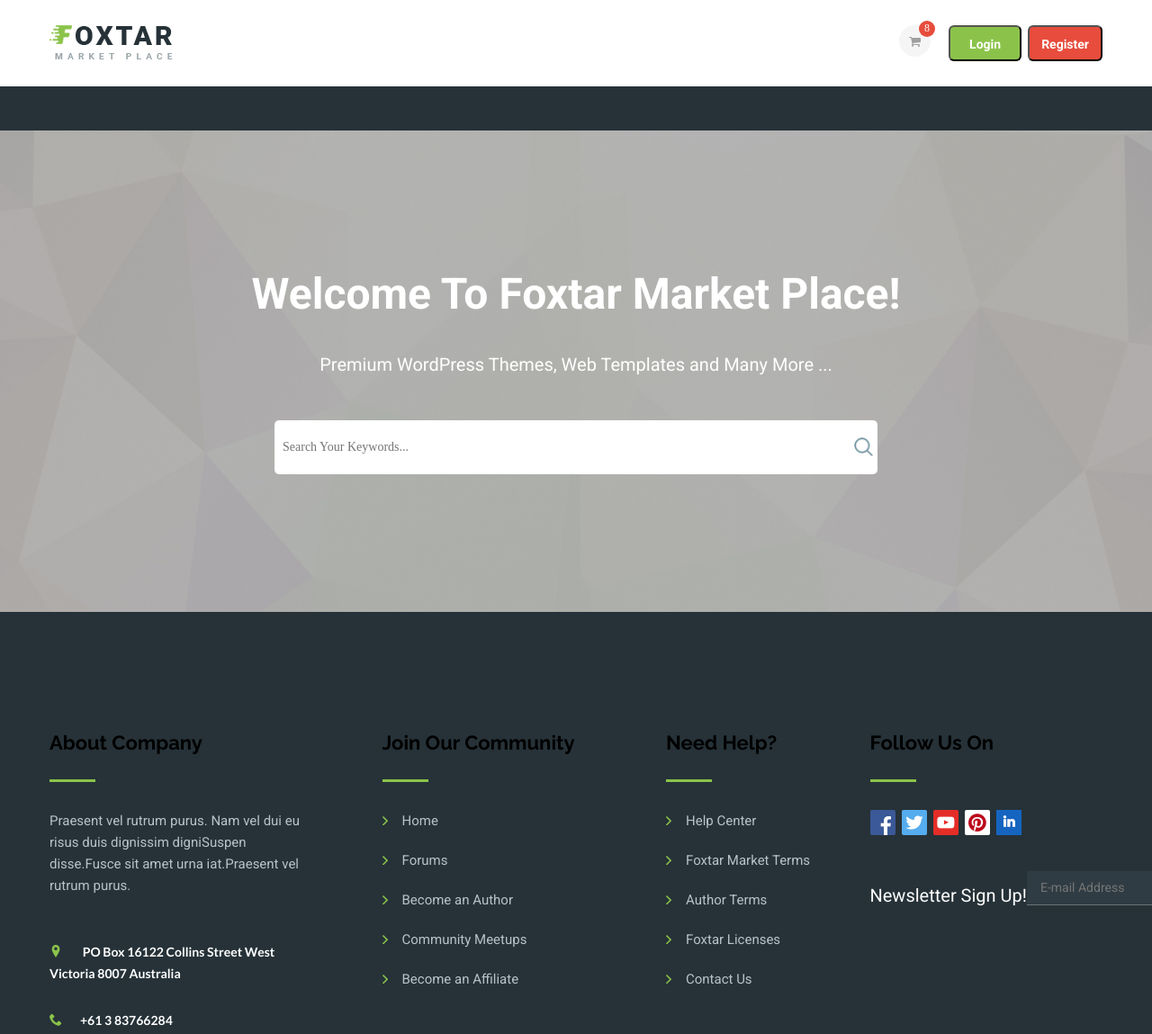
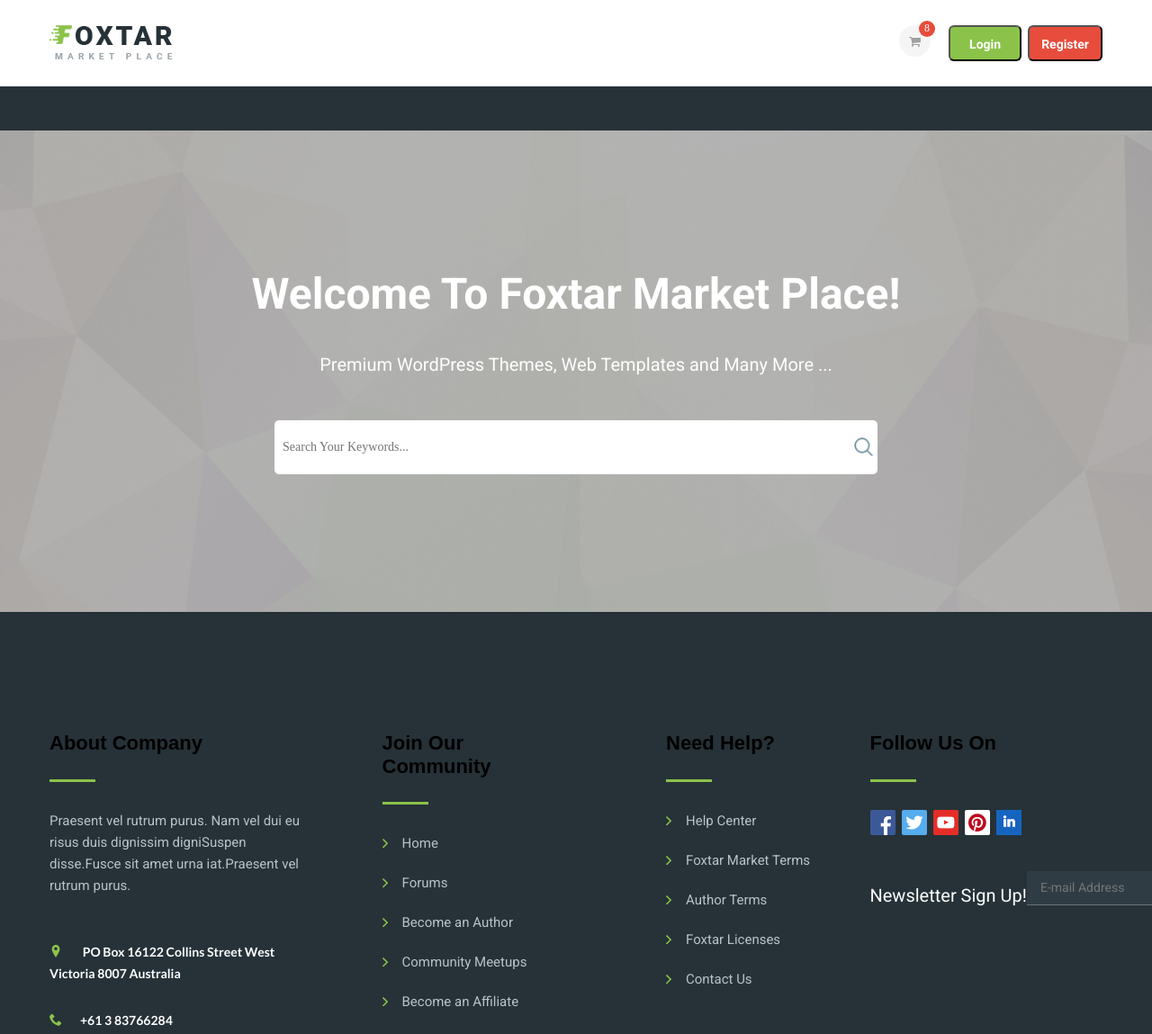
Before and after one commit to OlyaDa/Project, a website: page public/index.html in a window 1280 px wide. Shown: the top 1149 px of the page at 90% size. Drawn offline with nearby package versions, Linux system fonts and the light colour scheme; files whose address does not match are found by name.

Commit message:
2nd commit

```diff
--- a/public/index.html
+++ b/public/index.html
@@ -4,7 +4,8 @@
 	<meta charset="UTF-8">
 	<meta name="viewport" content="width=device-width, initial-scale=1.0">
 	<title>title</title>
-	<link href="https://fonts.googleapis.com/css?family=Lato:300,400,700|Raleway:300,400,500,600,700|Roboto:300,400,500,700&amp;subset=cyrillic" rel="stylesheet">
+	<link href="https://fonts.googleapis.com/css?family=Lato:100,100i,300,300i,400,400i,700,700i,900,900i&amp;subset=latin-ext" rel="stylesheet">
+	<link href="https://fonts.googleapis.com/css?family=Roboto:100,100i,300,300i,400,400i,500,500i,700,700i,900,900i" rel="stylesheet">
 	<link rel="stylesheet" href="fonts/font-awesome.min.css">
 	<link rel="stylesheet" href="css/font-footer.css">
 	<link rel="stylesheet" href="css/normalize.css">
```
